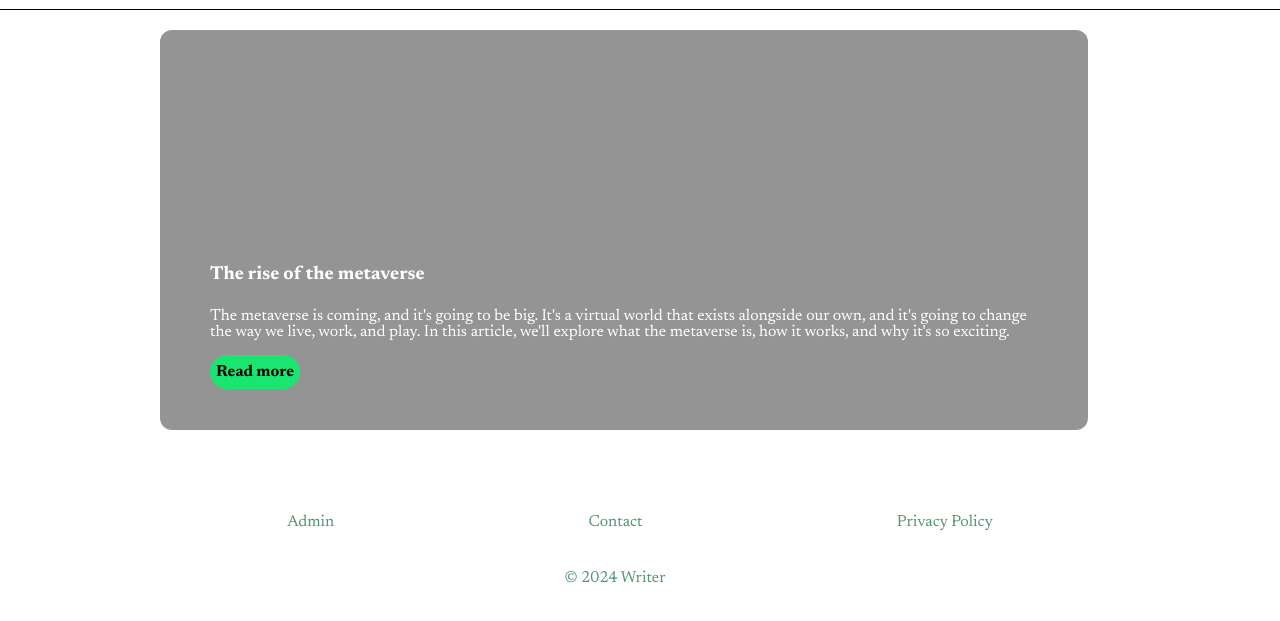
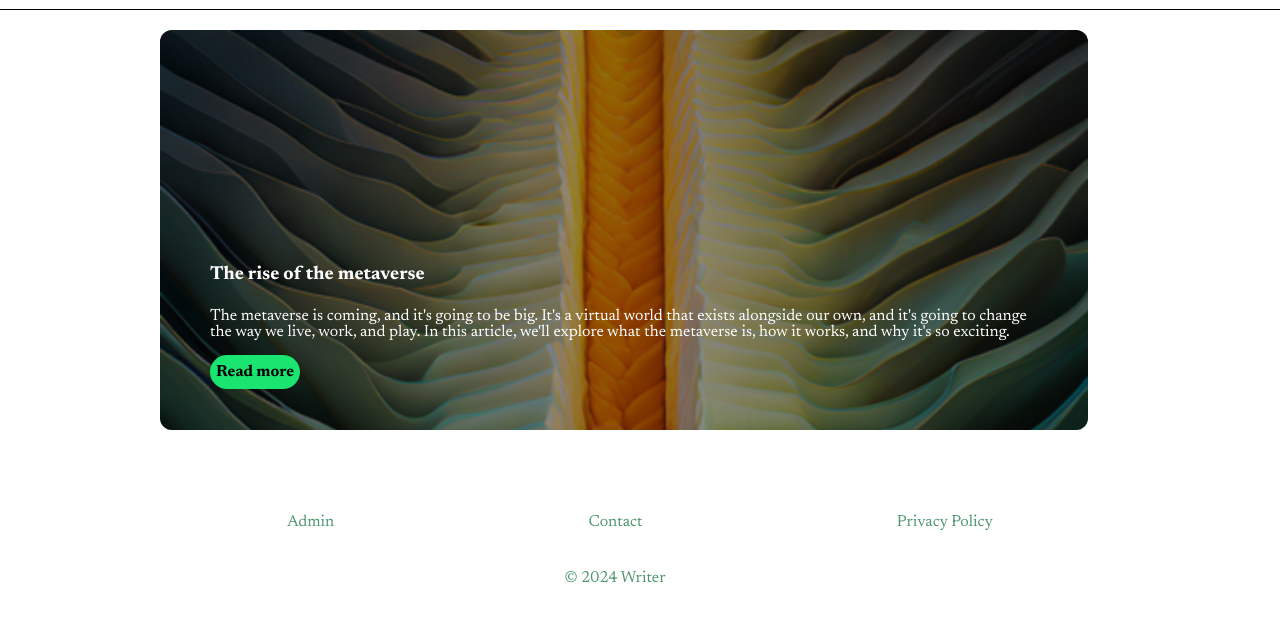
Before and after one commit to 5h29/writer, a plain HTML site: page index.html in a window 1280 px wide. Shown: the part 51-672 px from the top of the page. Drawn offline with Linux system fonts and the light colour scheme; the site is published under a folder, as on GitHub Pages, so addresses that start at the root find nothing.

Commit message:
Fix correction de la section du main

```diff
--- a/css/style.css
+++ b/css/style.css
@@ -79,7 +79,7 @@ main{
 }
 
 .sec1{
-background-image: url(/img/Premier-image-accueil.png);
+background-image: url(../img/Premier-image-accueil.png);
     background-repeat: no-repeat;
     background-size: cover;
     width: 928px;
```
